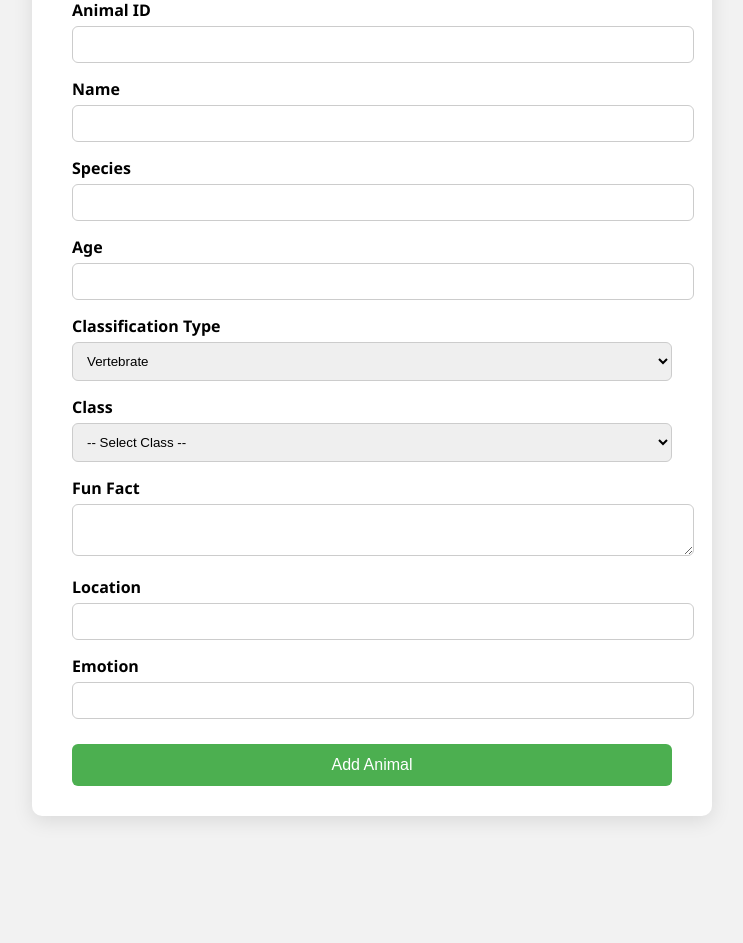
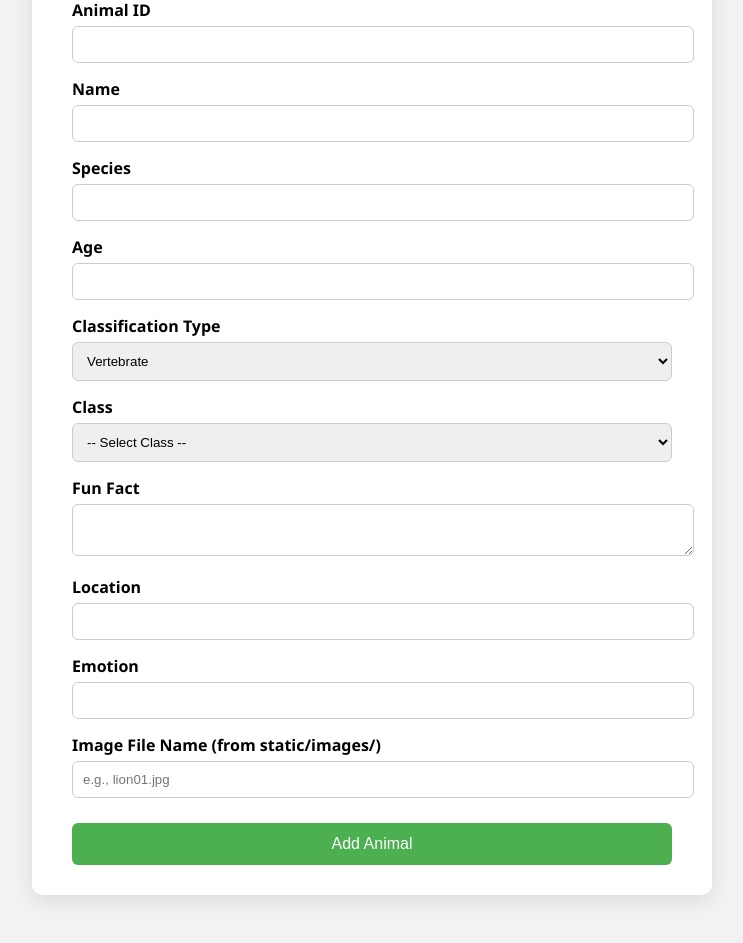
Before and after one commit to AntonyAbhishekA/ZOO-PROJECT, a Flask app: page /add in a window 1280 px wide. Shown: the part 152-1095 px from the top of the page, without its empty margins (268-1011 px from the left). Before the commit the page ends 973 px from the top, so only its background shows below. Run offline with Flask 3, Linux system fonts and the light colour scheme.

Commit message:
Added image field and folder

```diff
--- a/app.py
+++ b/app.py
@@ -59,6 +59,7 @@ def add_animal():
             "fun_facts": request.form['fun_facts'],
             "emotion": request.form['emotion'],
             "location": request.form['location'],
+            "image_filename": request.form.get("image_filename", ""),
             "classification": {
                 "type": request.form['type'],
                 "class": request.form['class']
--- a/templates/add_animal.html
+++ b/templates/add_animal.html
@@ -98,6 +98,9 @@
       <label>Emotion</label>
       <input type="text" name="emotion" required>
 
+      <label>Image File Name (from static/images/)</label>
+      <input type="text" name="image_filename" placeholder="e.g., lion01.jpg">
+
       <button type="submit">Add Animal</button>
     </form>
   </div>
```
Also changed, not shown: templates/animal.html (+7 -0 lines), static/images/tiger shark.jpg (added).
